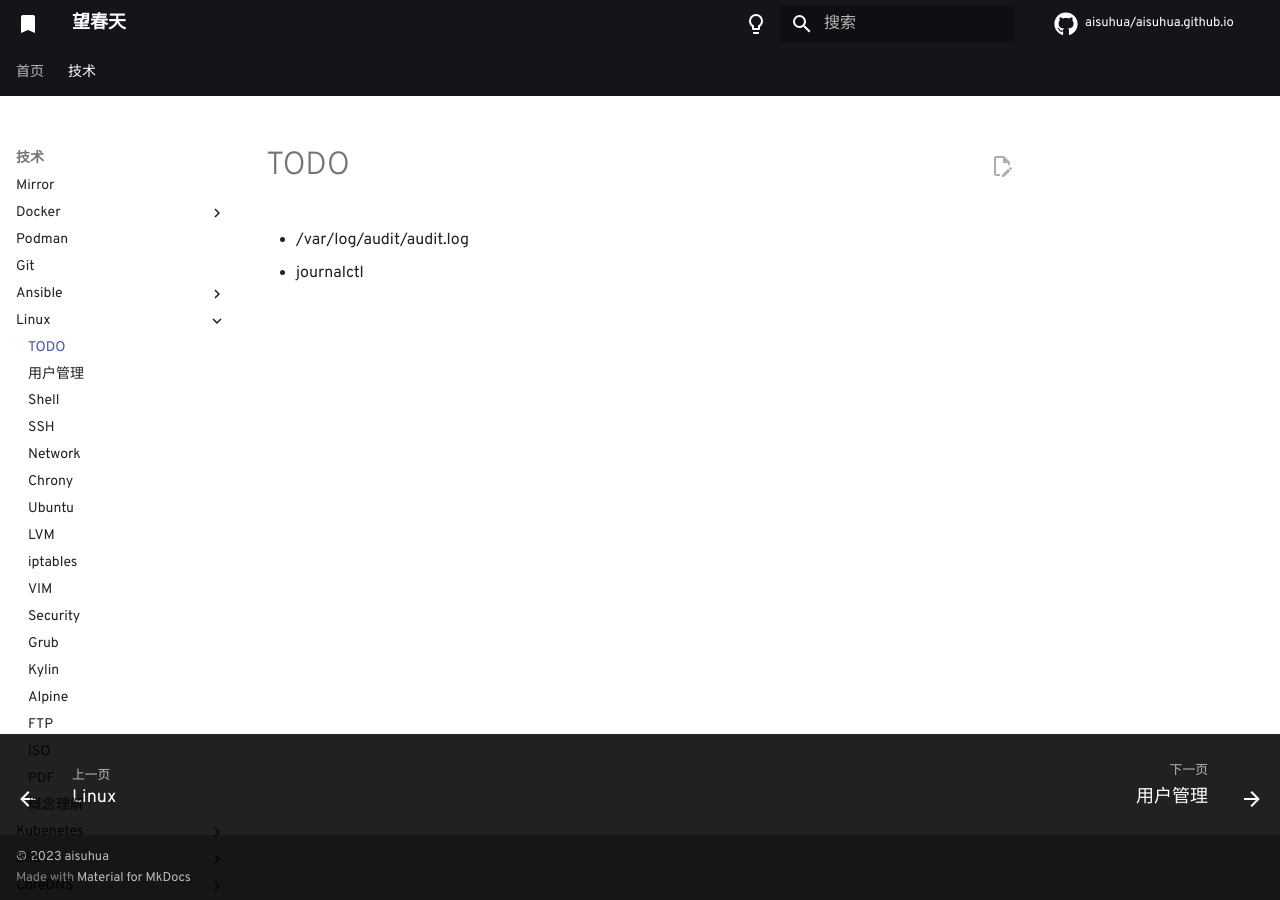
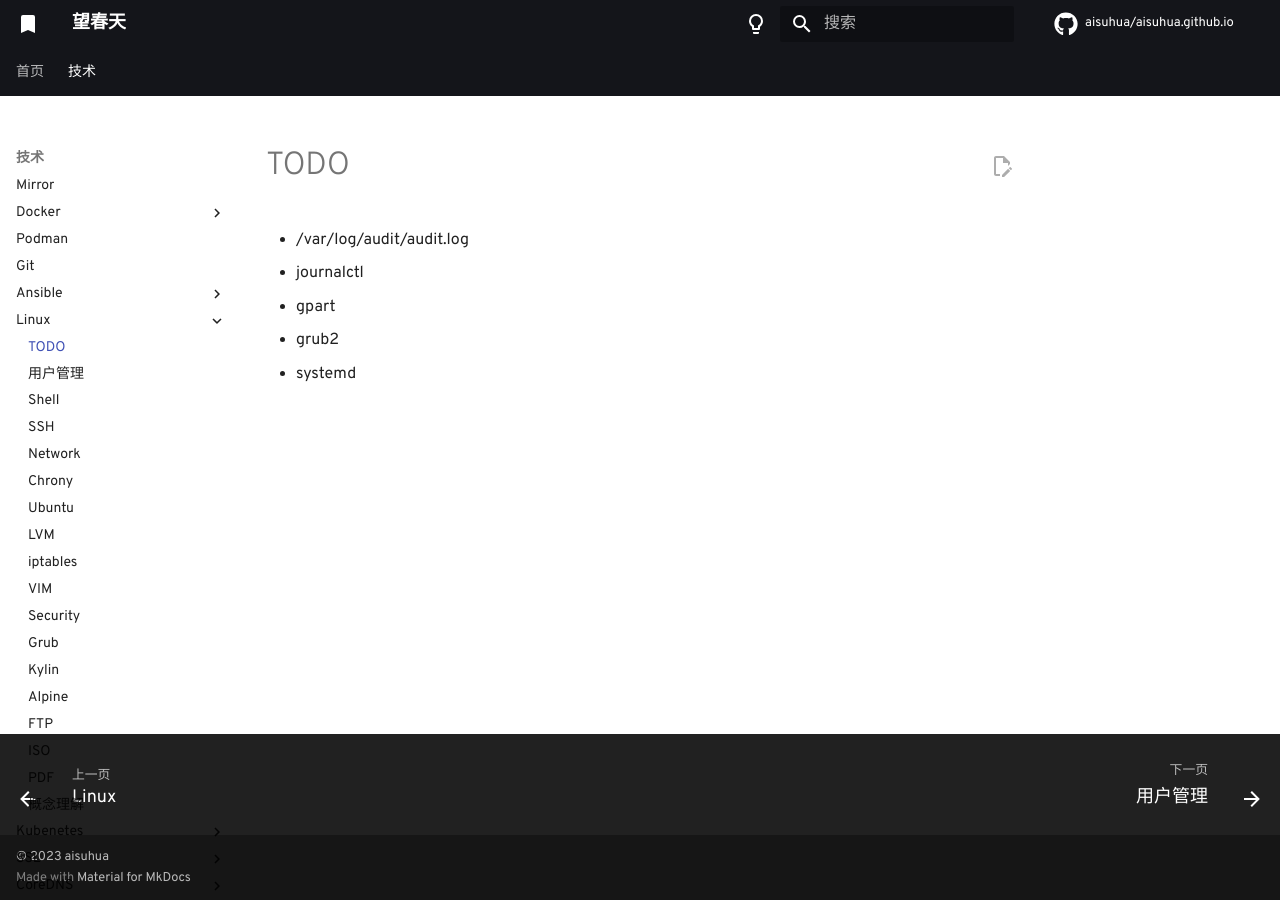
Before and after one commit to aisuhua/aisuhua.github.io, an MkDocs documentation site: the page built from docs/linux/TODO.md, in a window 1280 px wide. Built offline with MkDocs 1.6.1 and Material for MkDocs 9.7.7, drawn with Linux system fonts in a browser that asks for light colours; comment, search, counter and statistics services are not loaded.

Commit message:
systemd.md

```diff
--- a/docs/linux/TODO.md
+++ b/docs/linux/TODO.md
@@ -2,3 +2,6 @@
 
 - /var/log/audit/audit.log
 - journalctl
+- gpart
+- grub2
+- systemd
```
